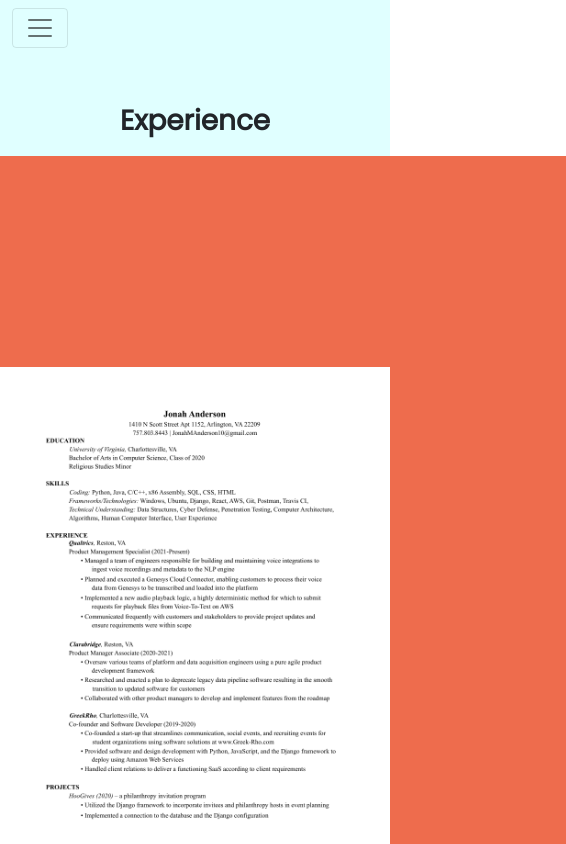
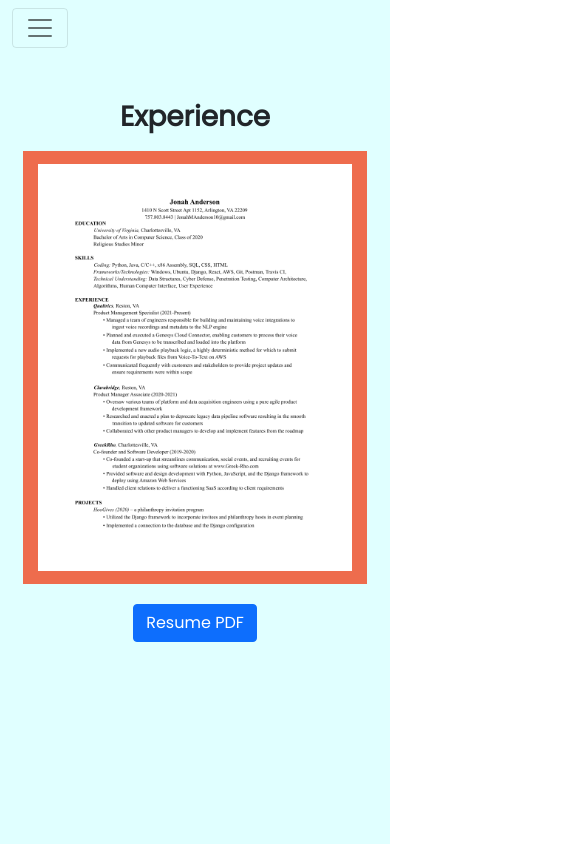
Before and after one commit to jonahanderson/jonahanderson-Website, a React (Create React App) app: page /experience in a window 390 px wide. Shown: the top 844 px of the page, 566 px wide, since content can reach past the window. Built offline with nearby package versions, Linux system fonts and the light colour scheme.

Commit message:
responsive formatting

```diff
--- a/src/pages/experience/Experience.css
+++ b/src/pages/experience/Experience.css
@@ -3,33 +3,40 @@
     height: 150vh;
     background-color: lightcyan;
     align-items: center;
-    justify-content: center;
     flex-direction: column;
+    overflow:hidden;
+    /* flex-wrap: wrap; */
     }
 
 .r-container{
-    height: 110vh;
-    width: 88vh;
+    height: 111vmin;
+    width: 88vmin;
     display: flex;
     background-color: #ee6c4d;
     z-index: 1;
     align-items: center;
     justify-content: center;
+    object-fit: contain;
+
+
 }
 
 .resume{
-    display: block;
-    max-width:100vw;
-    max-height:100vh;
+    /* display: block; */
+    max-width:100%;
+    max-height:94%;
     width: auto;
     height: auto;
     z-index: 2;
+    object-fit: contain;
 }
 
 .title{
-    margin-top: -20px;
+    padding-top:100px;
     padding-bottom: 10px;
     font-weight: bold;
+    /* position: absolute;
+    top: 120px; */
 }
 
 
@@ -37,6 +44,13 @@
 .btgroup{
     width: auto;
     height: auto;
-    display:inline-block;
     padding-top: 20px;
 }
+
+
+@media screen and (max-width: 450px){
+    .experience{
+        height: 100vh;
+
+        }
+}
--- a/src/pages/experience/Experience.js
+++ b/src/pages/experience/Experience.js
@@ -3,6 +3,9 @@ import './Experience.css';
 import Resume from "../../img/Anderson-Resume-1.png";
 import Button from 'react-bootstrap/Button';
 import pdf from '../../files/Anderson-Resume.pdf'
+import 'bootstrap/dist/css/bootstrap.css';
+
+
 
 
 function Experience() {
@@ -17,7 +20,7 @@ function Experience() {
 
           <div className="btgroup">
 
-            <Button href={pdf} target="_blank" className="bt1" type="button" class="btn">Resume PDF</Button>
+            <Button href={pdf} target="_blank" className="bt1" type="button">Resume PDF</Button>
           </div>
 
       </div>
```
